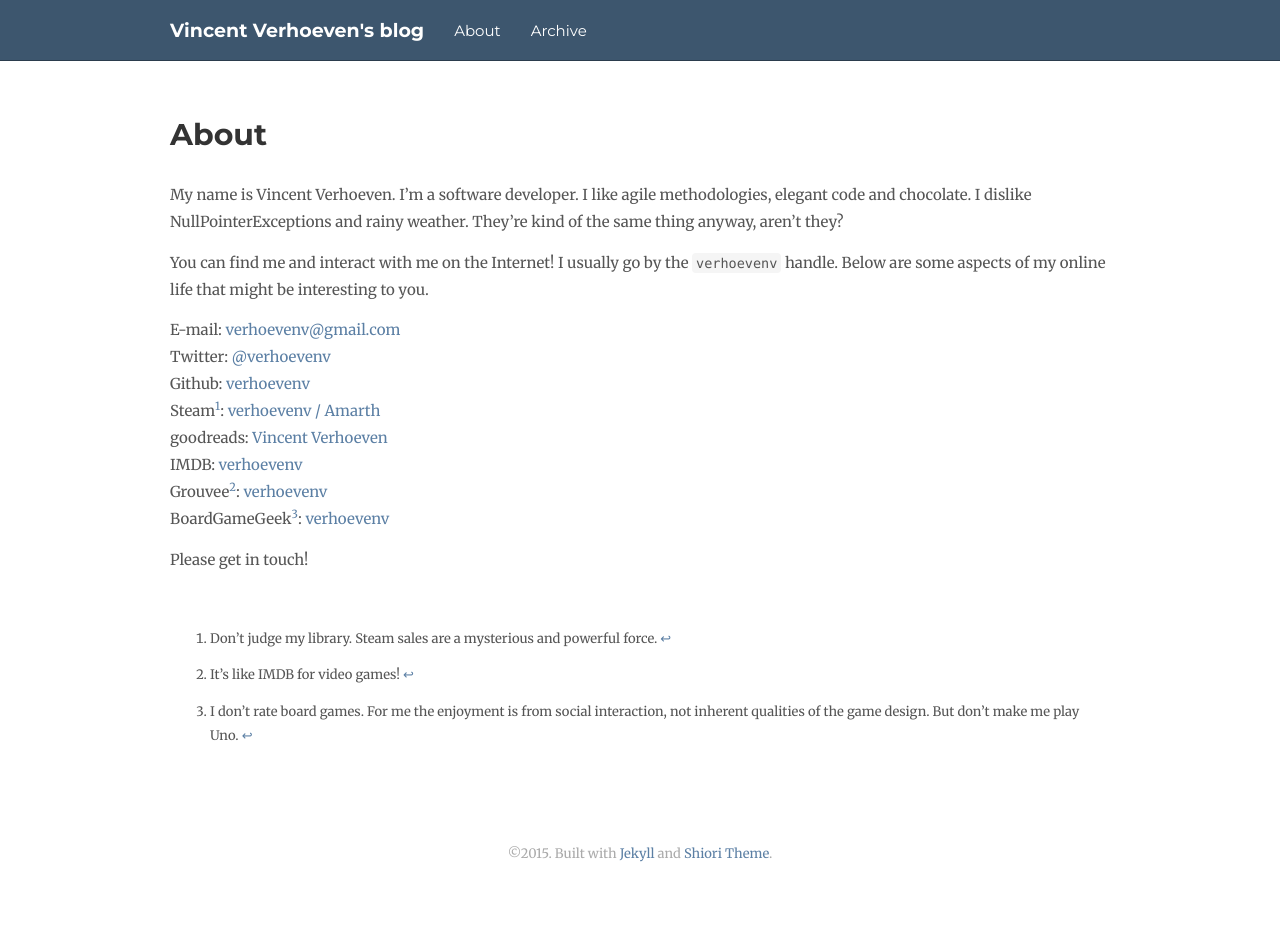
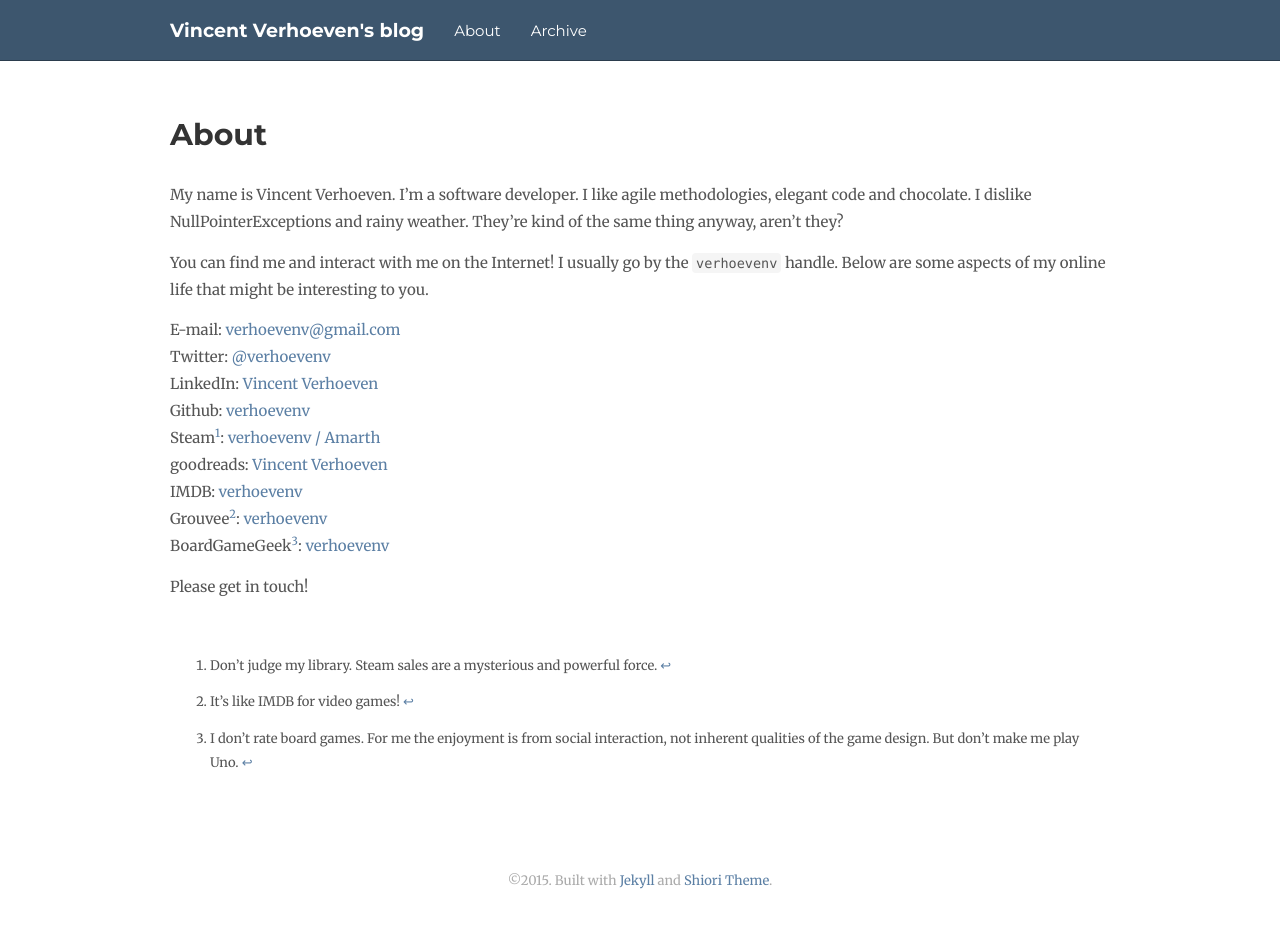
Before and after one commit to verhoevenv/verhoevenv.github.io, a Jekyll site: the page built from about.md, in a window 1280 px wide. Built offline with Jekyll 4.4.1, drawn with Linux system fonts in a browser that asks for light colours; nearby versions of some CDN libraries; comment, search, counter and statistics services are not loaded; before the commit the page ends 905 px from its top, so only the background shows below that.

Commit message:
Add LinkedIn profile

```diff
--- a/about.md
+++ b/about.md
@@ -10,6 +10,7 @@ You can find me and interact with me on the Internet! I usually go by the `verho
 
 * E-mail: <verhoevenv@gmail.com>
 * Twitter: [@verhoevenv](https://twitter.com/verhoevenv)
+* LinkedIn: [Vincent Verhoeven](https://www.linkedin.com/in/verhoevenv)
 * Github: [verhoevenv](https://github.com/verhoevenv)
 * Steam[^steam]: [verhoevenv / Amarth](http://steamcommunity.com/id/verhoevenv)
 * goodreads: [Vincent Verhoeven](https://www.goodreads.com/user/show/17579541-vincent-verhoeven)
```
